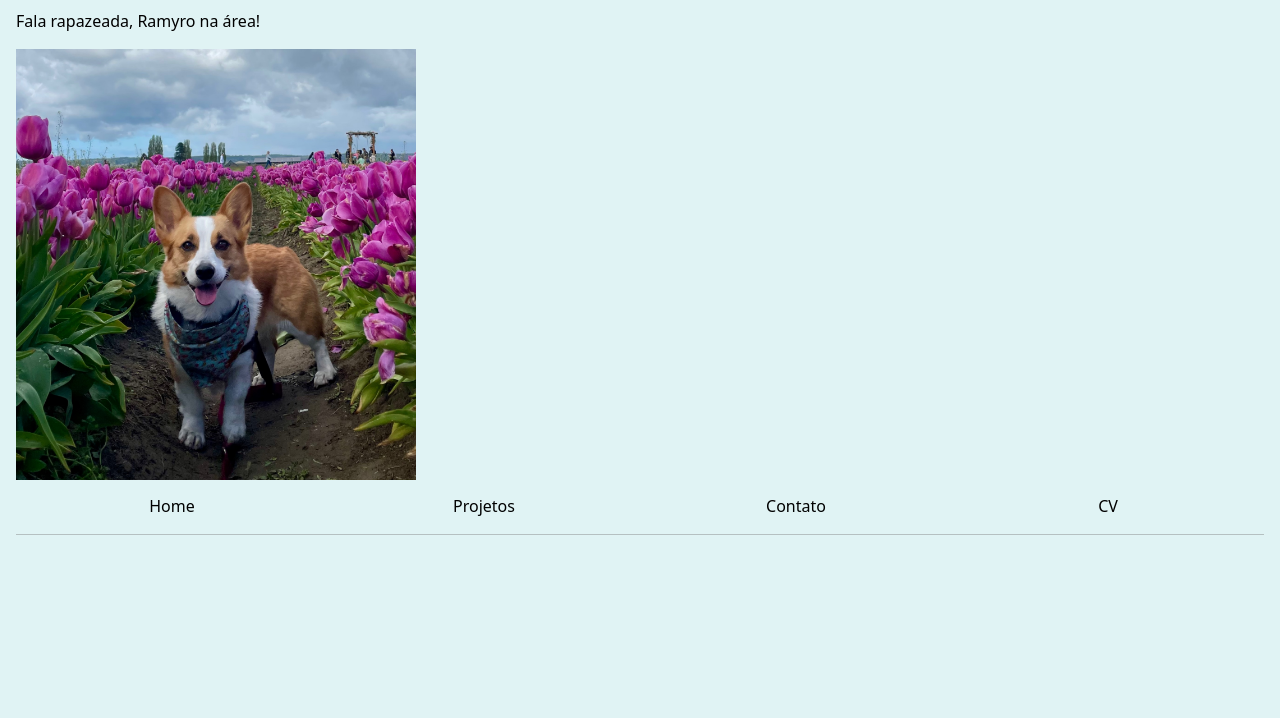
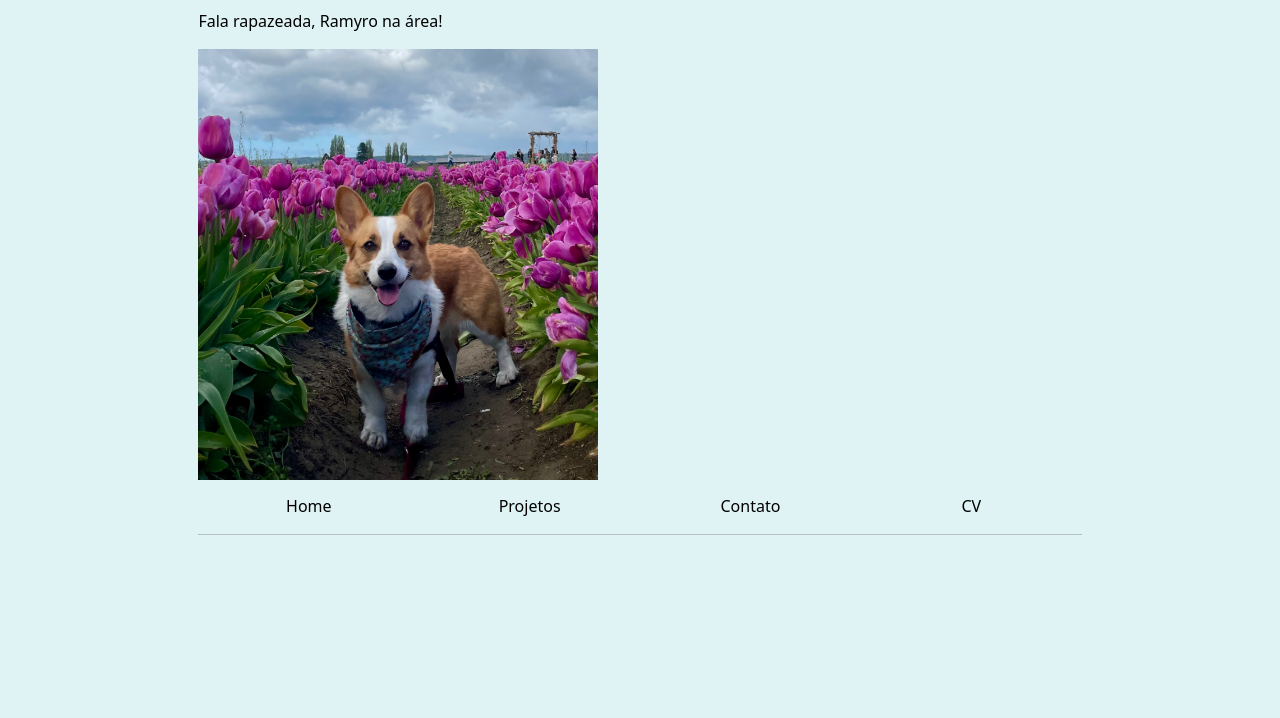
Before and after one commit to rcorreaa/dataviz_ramyro, a plain HTML site: page index.html in a window 1280 px wide. Shown: the part 82-800 px from the top of the page. Drawn offline with Linux system fonts and the light colour scheme.

Commit message:
centering image

```diff
--- a/style.css
+++ b/style.css
@@ -7,6 +7,7 @@ body {
     max-width: 100%;
     margin: 0 auto;
     padding: 0 1rem;
+	margin-inline: max(1em, (100% - 100ch) / 2);
 }
 nav{
     display: flex;
```
